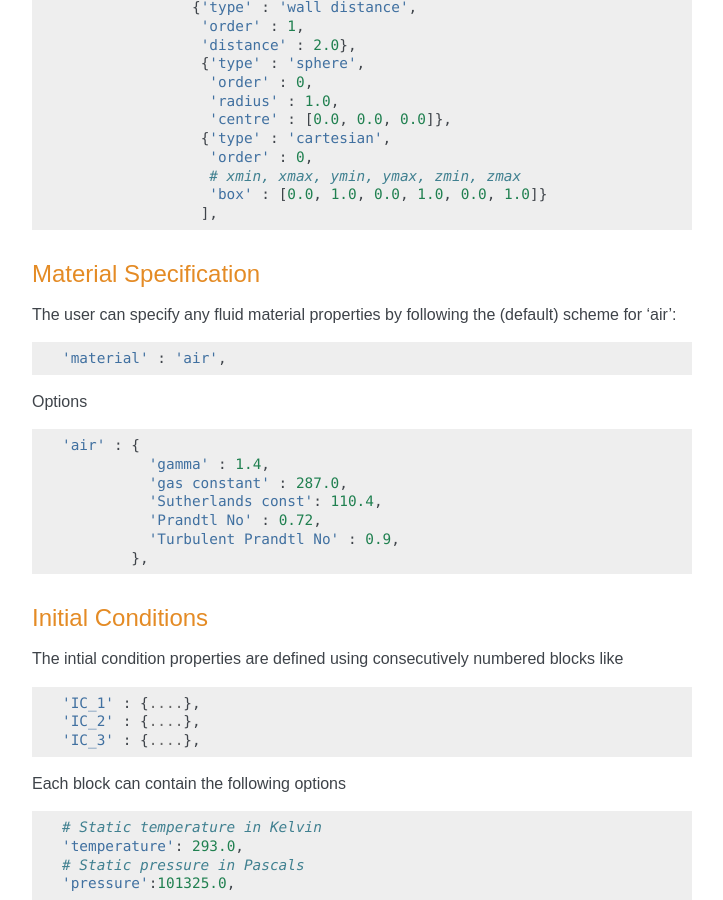
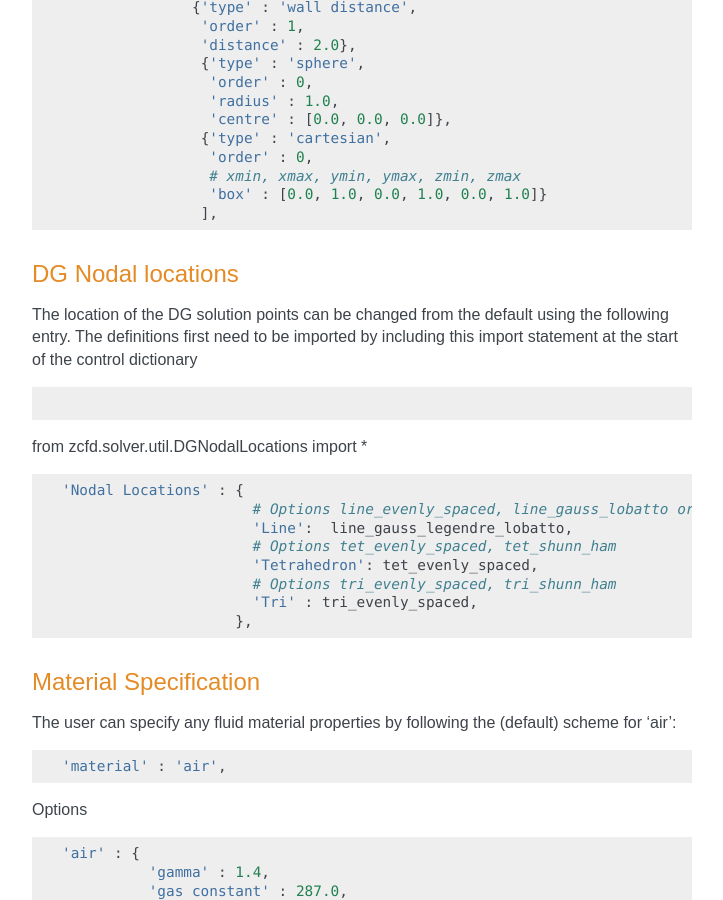
Before and after one commit to zCFD/zCFDguide, a Sphinx documentation site: the page built from docs/source/control-dict.rst, in a window 1280 px wide and 900 px high, scrolled down 6836 px. Shown: the whole window, without its empty margins (388-1111 px from the left). Built offline with Sphinx 7.4.7, drawn with Linux system fonts in a browser that asks for light colours.

Commit message:
Added Nodal location documentation

```diff
--- a/docs/source/control-dict.rst
+++ b/docs/source/control-dict.rst
@@ -371,6 +371,28 @@ DG Order Specification
                      # xmin, xmax, ymin, ymax, zmin, zmax
                      'box' : [0.0, 1.0, 0.0, 1.0, 0.0, 1.0]}
                     ],
+
+
+DG Nodal locations
+------------------
+
+The location of the DG solution points can be changed from the default using the following entry. The definitions first need to be imported by including this import statement at the start of the control dictionary
+
+.. code-block:: python
+
+from zcfd.solver.util.DGNodalLocations import *
+
+
+.. code-block:: python
+
+    'Nodal Locations' : {
+                          # Options line_evenly_spaced, line_gauss_lobatto or line_gauss_legendre_lobatto
+                          'Line':  line_gauss_legendre_lobatto,
+                          # Options tet_evenly_spaced, tet_shunn_ham
+                          'Tetrahedron': tet_evenly_spaced,
+                          # Options tri_evenly_spaced, tri_shunn_ham
+                          'Tri' : tri_evenly_spaced,
+                        },
 
 
 Material Specification
```
